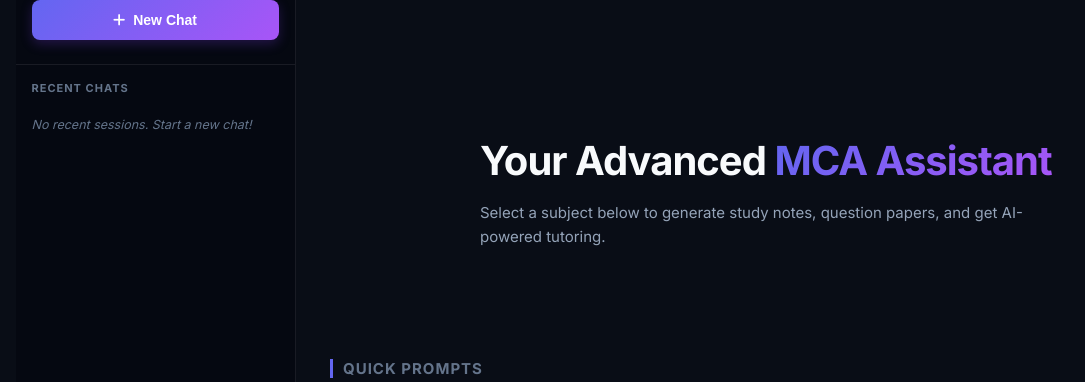
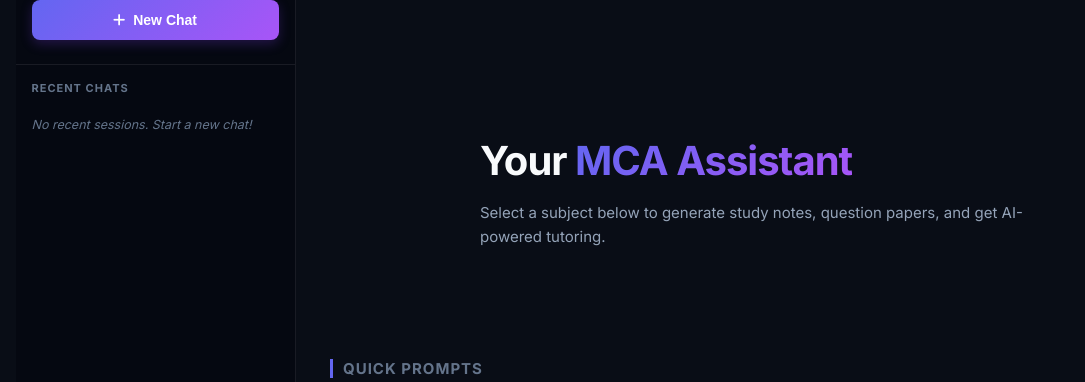
Before and after one commit to vishwa-v17/MCA-AI-ASSISTANT, a Flask app: page / in a window 1280 px wide. Shown: the part 84-466 px from the top of the page, without its empty margins (0-1085 px from the left). Run offline with Flask 3, Linux system fonts and the light colour scheme; a user stored in the database is signed in; data comes from the database, SQL or seed files in the repository; data that the repository does not hold is empty; some libraries are stand-ins or nearby versions.

Commit message:
Update heading text in index.html

```diff
--- a/templates/index.html
+++ b/templates/index.html
@@ -123,7 +123,7 @@
                  style="text-align: left; padding: 40px; margin-bottom: 30px;">
 
                 <h1>
-                    Your Advanced
+                    Your
                     <span class="gradient-text">MCA Assistant</span>
                 </h1>
 
```
